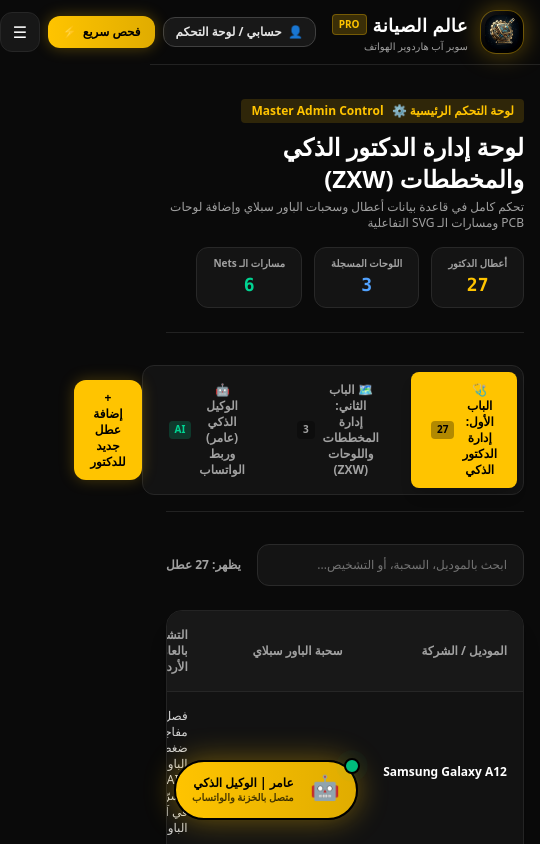
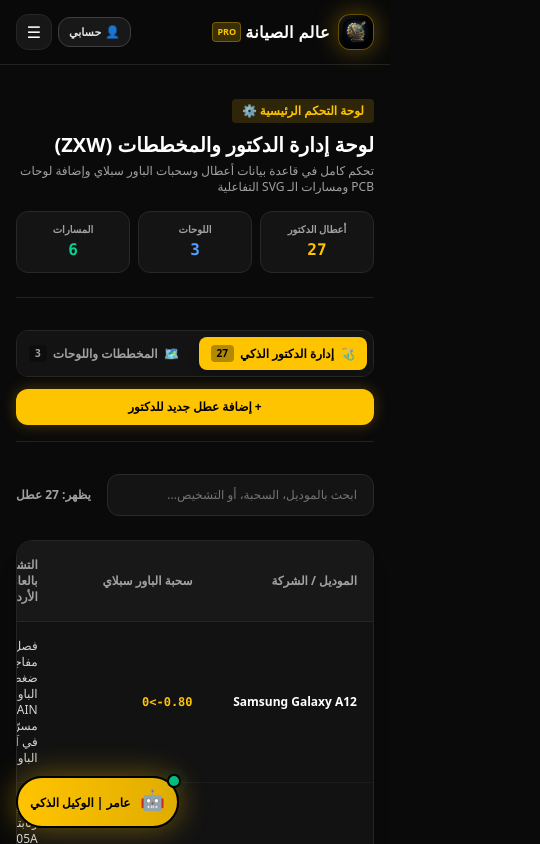
Before and after one commit to tahakhatip2-tech/alam-alsiana, a Next.js app: page /admin in a window 390 px wide. Shown: the top 844 px of the page, 540 px wide, since content can reach past the window. Built offline with nearby package versions, Linux system fonts and the light colour scheme.

Commit message:
fix(responsive): optimize mobile viewport, prevent horizontal overflow in navbar, admin and tools

```diff
--- a/src/app/admin/page.tsx
+++ b/src/app/admin/page.tsx
@@ -263,14 +263,14 @@ export default function AdminDashboardPage() {
   return (
     <div className="max-w-7xl mx-auto px-4 py-8 space-y-8 flex-1 w-full">
       {/* Top Admin Header */}
-      <div className="flex flex-col sm:flex-row sm:items-center justify-between gap-4 border-b border-[#222] pb-6">
+      <div className="flex flex-col md:flex-row md:items-center justify-between gap-4 border-b border-[#222] pb-6">
         <div>
           <div className="inline-flex items-center gap-2 px-2.5 py-1 rounded bg-[#FFC400]/15 text-[#FFC400] text-xs font-bold mb-2">
             <span>لوحة التحكم الرئيسية ⚙️</span>
-            <span>Master Admin Control</span>
+            <span className="hidden sm:inline">Master Admin Control</span>
           </div>
-          <h1 className="text-2xl sm:text-3xl font-black text-white flex items-center gap-2">
-            <span>لوحة إدارة الدكتور الذكي والمخططات (ZXW)</span>
+          <h1 className="text-xl sm:text-2xl md:text-3xl font-black text-white flex items-center gap-2">
+            <span>لوحة إدارة الدكتور والمخططات (ZXW)</span>
           </h1>
           <p className="text-neutral-400 text-xs sm:text-sm mt-1">
             تحكم كامل في قاعدة بيانات أعطال وسحبات الباور سبلاي وإضافة لوحات PCB ومسارات الـ SVG التفاعلية
@@ -278,58 +278,63 @@ export default function AdminDashboardPage() {
         </div>
 
         {/* Live Counters Banner */}
-        <div className="flex items-center gap-3">
-          <div className="bg-[#141414] border border-[#282828] px-4 py-2 rounded-xl text-center">
+        <div className="grid grid-cols-3 gap-2 sm:gap-3 w-full md:w-auto">
+          <div className="bg-[#141414] border border-[#282828] p-2.5 sm:px-4 sm:py-2 rounded-xl text-center">
             <span className="text-[10px] text-neutral-400 block font-bold">أعطال الدكتور</span>
-            <span className="text-lg font-black text-[#FFC400] font-mono">{stats.totalFaults}</span>
+            <span className="text-base sm:text-lg font-black text-[#FFC400] font-mono">{stats.totalFaults}</span>
           </div>
-          <div className="bg-[#141414] border border-[#282828] px-4 py-2 rounded-xl text-center">
-            <span className="text-[10px] text-neutral-400 block font-bold">اللوحات المسجلة</span>
-            <span className="text-lg font-black text-blue-400 font-mono">{stats.totalBoards}</span>
+          <div className="bg-[#141414] border border-[#282828] p-2.5 sm:px-4 sm:py-2 rounded-xl text-center">
+            <span className="text-[10px] text-neutral-400 block font-bold">اللوحات</span>
+            <span className="text-base sm:text-lg font-black text-blue-400 font-mono">{stats.totalBoards}</span>
           </div>
-          <div className="bg-[#141414] border border-[#282828] px-4 py-2 rounded-xl text-center">
-            <span className="text-[10px] text-neutral-400 block font-bold">مسارات الـ Nets</span>
-            <span className="text-lg font-black text-emerald-400 font-mono">{stats.totalTracks}</span>
+          <div className="bg-[#141414] border border-[#282828] p-2.5 sm:px-4 sm:py-2 rounded-xl text-center">
+            <span className="text-[10px] text-neutral-400 block font-bold">المسارات</span>
+            <span className="text-base sm:text-lg font-black text-emerald-400 font-mono">{stats.totalTracks}</span>
           </div>
         </div>
       </div>
 
       {/* Main Tabs: Hospital vs Schematic */}
-      <div className="flex items-center justify-between border-b border-[#222] pb-4">
-        <div className="flex items-center gap-3 bg-[#131313] p-1.5 rounded-xl border border-[#262626]">
+      <div className="flex flex-col lg:flex-row lg:items-center justify-between gap-3 border-b border-[#222] pb-4">
+        <div className="flex items-center gap-2 bg-[#131313] p-1.5 rounded-xl border border-[#262626] overflow-x-auto max-w-full">
           <button
             onClick={() => setActiveTab("hospital")}
-            className={`px-5 py-2.5 rounded-lg text-xs font-black transition-all flex items-center gap-2 ${
+            className={`px-3 sm:px-5 py-2 sm:py-2.5 rounded-lg text-xs font-black transition-all flex items-center gap-1.5 sm:gap-2 shrink-0 ${
               activeTab === "hospital"
                 ? "bg-[#FFC400] text-black shadow-lg"
                 : "text-neutral-400 hover:text-white"
             }`}
           >
-            <span>🩺 الباب الأول: إدارة الدكتور الذكي</span>
+            <span>🩺</span>
+            <span className="hidden sm:inline">الباب الأول: </span>
+            <span>إدارة الدكتور الذكي</span>
             <span className="bg-black/30 px-1.5 py-0.5 rounded text-[10px]">{faults.length}</span>
           </button>
 
           <button
             onClick={() => setActiveTab("schematic")}
-            className={`px-5 py-2.5 rounded-lg text-xs font-black transition-all flex items-center gap-2 ${
+            className={`px-3 sm:px-5 py-2 sm:py-2.5 rounded-lg text-xs font-black transition-all flex items-center gap-1.5 sm:gap-2 shrink-0 ${
               activeTab === "schematic"
                 ? "bg-blue-500 text-white shadow-lg"
                 : "text-neutral-400 hover:text-white"
             }`}
           >
-            <span>🗺️ الباب الثاني: إدارة المخططات واللوحات (ZXW)</span>
+            <span>🗺️</span>
+            <span className="hidden sm:inline">الباب الثاني: </span>
+            <span>المخططات واللوحات</span>
             <span className="bg-black/30 px-1.5 py-0.5 rounded text-[10px]">{boards.length}</span>
           </button>
 
           <button
             onClick={() => setActiveTab("agent")}
-            className={`px-5 py-2.5 rounded-lg text-xs font-black transition-all flex items-center gap-2 ${
+            className={`px-3 sm:px-5 py-2 sm:py-2.5 rounded-lg text-xs font-black transition-all flex items-center gap-1.5 sm:gap-2 shrink-0 ${
               activeTab === "agent"
                 ? "bg-emerald-500 text-black shadow-lg"
                 : "text-neutral-400 hover:text-white"
             }`}
           >
-            <span>🤖 الوكيل الذكي (عامر) وربط الواتساب</span>
+            <span>🤖</span>
+            <span>الوكيل (عامر)</span>
             <span className="bg-emerald-400/20 text-emerald-400 px-1.5 py-0.5 rounded text-[10px] font-bold">AI</span>
           </button>
         </div>
@@ -338,27 +343,27 @@ export default function AdminDashboardPage() {
         {activeTab === "hospital" ? (
           <button
             onClick={() => setShowAddFaultModal(true)}
-            className="px-4 py-2.5 rounded-xl bg-[#FFC400] text-black font-black text-xs hover:bg-[#E0AC00] transition-all shadow-[0_0_15px_rgba(255,196,0,0.25)] flex items-center gap-1.5"
+            className="w-full sm:w-auto px-4 py-2.5 rounded-xl bg-[#FFC400] text-black font-black text-xs hover:bg-[#E0AC00] transition-all shadow-[0_0_15px_rgba(255,196,0,0.25)] flex items-center justify-center gap-1.5 shrink-0"
           >
             <span>+ إضافة عطل جديد للدكتور</span>
           </button>
-        ) : (
-          <div className="flex items-center gap-2">
+        ) : activeTab === "schematic" ? (
+          <div className="flex items-center gap-2 flex-wrap w-full sm:w-auto">
             <button
               onClick={() => setShowAddBoardModal(true)}
-              className="px-3.5 py-2.5 rounded-xl bg-blue-600 hover:bg-blue-500 text-white font-black text-xs transition-colors flex items-center gap-1.5"
+              className="flex-1 sm:flex-initial px-3.5 py-2.5 rounded-xl bg-blue-600 hover:bg-blue-500 text-white font-black text-xs transition-colors flex items-center justify-center gap-1.5"
             >
-              <span>+ إضافة لوحة هاتف جديدة</span>
+              <span>+ إضافة لوحة هاتف</span>
             </button>
             <button
               onClick={() => setShowAddTrackModal(true)}
               disabled={!selectedBoardId}
-              className="px-3.5 py-2.5 rounded-xl bg-[#FFC400] text-black font-black text-xs hover:bg-[#E0AC00] transition-colors disabled:opacity-50 flex items-center gap-1.5"
+              className="flex-1 sm:flex-initial px-3.5 py-2.5 rounded-xl bg-[#FFC400] text-black font-black text-xs hover:bg-[#E0AC00] transition-colors disabled:opacity-50 flex items-center justify-center gap-1.5"
             >
-              <span>+ إضافة مسار (Track/Net) للوحة</span>
+              <span>+ إضافة مسار (Track)</span>
             </button>
           </div>
-        )}
+        ) : null}
       </div>
 
       {/* ======================================================== */}
--- a/src/app/globals.css
+++ b/src/app/globals.css
@@ -1,4 +1,12 @@
 @import "tailwindcss";
+
+html,
+body {
+  max-width: 100vw;
+  overflow-x: hidden;
+  width: 100%;
+  position: relative;
+}
 
 @layer base {
   :root {
--- a/src/app/schematic/page.tsx
+++ b/src/app/schematic/page.tsx
@@ -158,7 +158,7 @@ export default function SchematicPage() {
       </div>
 
       {/* Main Workspace Grid */}
-      <div className="grid grid-cols-1 lg:grid-cols-4 gap-6 flex-1">
+      <div className="grid grid-cols-1 lg:grid-cols-4 gap-6 flex-1 w-full max-w-full overflow-hidden">
         {/* Left/Sidebar: Tracks & Component inspector */}
         <div className="lg:col-span-1 space-y-4">
           <div className="bg-[#121212] border border-[#222] rounded-2xl p-5 space-y-4">
--- a/src/components/AgentWidget.tsx
+++ b/src/components/AgentWidget.tsx
@@ -95,31 +95,31 @@ export default function AgentWidget() {
   ];
 
   return (
-    <div className="fixed bottom-6 left-6 z-50 print:hidden font-sans">
+    <div className="fixed bottom-4 left-4 sm:bottom-6 sm:left-6 z-50 print:hidden font-sans">
       {/* Floating Circle Button */}
       {!isOpen && (
         <button
           onClick={() => setIsOpen(true)}
-          className="group relative flex items-center gap-3 bg-gradient-to-r from-[#FFC400] to-[#E0AC00] text-black px-4 py-3 rounded-full shadow-[0_0_30px_rgba(255,196,0,0.4)] hover:shadow-[0_0_40px_rgba(255,196,0,0.6)] hover:scale-105 active:scale-95 transition-all duration-200 border-2 border-black"
+          className="group relative flex items-center gap-2 sm:gap-3 bg-gradient-to-r from-[#FFC400] to-[#E0AC00] text-black px-3 py-2.5 sm:px-4 sm:py-3 rounded-full shadow-[0_0_30px_rgba(255,196,0,0.4)] hover:shadow-[0_0_40px_rgba(255,196,0,0.6)] hover:scale-105 active:scale-95 transition-all duration-200 border-2 border-black"
           aria-label="تحدث مع عامر الوكيل الذكي"
         >
           {/* Animated ping dot */}
-          <span className="absolute -top-1 -right-1 flex h-4 w-4">
+          <span className="absolute -top-1 -right-1 flex h-3.5 w-3.5 sm:h-4 sm:w-4">
             <span className="animate-ping absolute inline-flex h-full w-full rounded-full bg-emerald-400 opacity-75"></span>
-            <span className="relative inline-flex rounded-full h-4 w-4 bg-emerald-500 border-2 border-black"></span>
+            <span className="relative inline-flex rounded-full h-3.5 w-3.5 sm:h-4 sm:w-4 bg-emerald-500 border-2 border-black"></span>
           </span>
 
-          <span className="text-2xl animate-bounce">🤖</span>
-          <div className="flex flex-col text-right pr-1">
+          <span className="text-xl sm:text-2xl animate-bounce">🤖</span>
+          <div className="flex flex-col text-right pr-0.5 sm:pr-1">
             <span className="text-xs font-black leading-tight">عامر | الوكيل الذكي</span>
-            <span className="text-[10px] font-bold text-black/70">متصل بالخزنة والواتساب</span>
+            <span className="text-[9px] sm:text-[10px] font-bold text-black/70 hidden sm:block">متصل بالخزنة والواتساب</span>
           </div>
         </button>
       )}
 
       {/* Chat Window Panel */}
       {isOpen && (
-        <div className="w-[360px] sm:w-[420px] h-[580px] max-h-[85vh] bg-[#0E0E0E] border-2 border-[#FFC400]/40 rounded-3xl shadow-[0_20px_60px_rgba(0,0,0,0.8)] flex flex-col overflow-hidden animate-in fade-in zoom-in-95 duration-200">
+        <div className="w-[calc(100vw-2rem)] sm:w-[400px] h-[520px] sm:h-[580px] max-h-[85vh] bg-[#0E0E0E] border-2 border-[#FFC400]/40 rounded-3xl shadow-[0_20px_60px_rgba(0,0,0,0.8)] flex flex-col overflow-hidden animate-in fade-in zoom-in-95 duration-200">
           {/* Header */}
           <div className="bg-gradient-to-r from-[#171717] to-[#121212] border-b border-[#262626] p-4 flex items-center justify-between">
             <div className="flex items-center gap-3">
--- a/src/components/Navbar.tsx
+++ b/src/components/Navbar.tsx
@@ -41,22 +41,22 @@ export default function Navbar() {
     <header className="sticky top-0 z-50 border-b border-[#222222] bg-[#0A0A0A]/95 backdrop-blur-xl print:hidden">
       <div className="max-w-7xl mx-auto px-4 sm:px-6 h-16 flex items-center justify-between gap-4">
         {/* Brand Logo */}
-        <Link href="/" className="flex items-center gap-3 shrink-0 group">
-          <div className="relative w-11 h-11 rounded-2xl overflow-hidden bg-gradient-to-br from-[#1A1A1A] to-black border border-[#FFC400]/40 p-1 flex items-center justify-center shadow-[0_0_25px_rgba(255,196,0,0.35)] group-hover:shadow-[0_0_35px_rgba(255,196,0,0.6)] group-hover:scale-105 transition-all">
+        <Link href="/" className="flex items-center gap-2 sm:gap-3 shrink min-w-0 group">
+          <div className="relative w-9 h-9 sm:w-11 sm:h-11 rounded-xl sm:rounded-2xl overflow-hidden bg-gradient-to-br from-[#1A1A1A] to-black border border-[#FFC400]/40 p-1 flex items-center justify-center shrink-0 shadow-[0_0_25px_rgba(255,196,0,0.35)] group-hover:shadow-[0_0_35px_rgba(255,196,0,0.6)] group-hover:scale-105 transition-all">
             <img
               src="/logo.png"
               alt="شعار عالم الصيانة"
-              className="w-full h-full object-contain rounded-xl drop-shadow-md"
+              className="w-full h-full object-contain rounded-lg sm:rounded-xl drop-shadow-md"
             />
           </div>
-          <div className="flex flex-col">
-            <div className="flex items-center gap-1.5">
-              <span className="font-black text-lg text-white tracking-wide">عالم الصيانة</span>
-              <span className="text-[10px] bg-[#FFC400]/20 text-[#FFC400] px-1.5 py-0.5 rounded border border-[#FFC400]/30 font-black">
+          <div className="flex flex-col min-w-0">
+            <div className="flex items-center gap-1 sm:gap-1.5">
+              <span className="font-black text-base sm:text-lg text-white tracking-wide truncate">عالم الصيانة</span>
+              <span className="text-[9px] sm:text-[10px] bg-[#FFC400]/20 text-[#FFC400] px-1 sm:px-1.5 py-0.5 rounded border border-[#FFC400]/30 font-black shrink-0">
                 PRO
               </span>
             </div>
-            <span className="text-[10px] text-neutral-400 font-medium">سوبر آب هاردوير الهواتف</span>
+            <span className="text-[9px] sm:text-[10px] text-neutral-400 font-medium hidden sm:block truncate">سوبر آب هاردوير الهواتف</span>
           </div>
         </Link>
 
@@ -202,24 +202,25 @@ export default function Navbar() {
         </nav>
 
         {/* Right Section: Quick Action + Dashboard / Account + Admin + Mobile Menu */}
-        <div className="flex items-center gap-2 shrink-0">
+        <div className="flex items-center gap-1.5 sm:gap-2 shrink-0">
           {/* User Dashboard / Account Button */}
           <Link
             href="/dashboard"
-            className={`px-3 py-1.5 rounded-xl border text-xs font-black transition-all flex items-center gap-1.5 ${
+            className={`px-2.5 sm:px-3 py-1.5 rounded-xl border text-xs font-black transition-all flex items-center gap-1 sm:gap-1.5 ${
               pathname === "/dashboard"
                 ? "bg-[#FFC400] text-black border-[#FFC400] shadow-[0_0_15px_rgba(255,196,0,0.3)]"
                 : "bg-[#181818] border-neutral-700 text-neutral-200 hover:text-[#FFC400] hover:border-[#FFC400]/40"
             }`}
           >
             <span>👤</span>
-            <span>حسابي / لوحة التحكم</span>
+            <span className="hidden sm:inline">حسابي / لوحة التحكم</span>
+            <span className="sm:hidden text-[11px]">حسابي</span>
           </Link>
 
           {/* Admin Link Button */}
           <Link
             href="/admin"
-            className={`hidden sm:flex px-3 py-1.5 rounded-xl border text-xs font-bold transition-all items-center gap-1.5 ${
+            className={`hidden md:flex px-3 py-1.5 rounded-xl border text-xs font-bold transition-all items-center gap-1.5 ${
               pathname === "/admin"
                 ? "bg-amber-500/20 text-amber-300 border-amber-500/50 shadow"
                 : "border-neutral-800 text-neutral-400 hover:text-white hover:bg-neutral-900"
@@ -232,7 +233,7 @@ export default function Navbar() {
           {/* Quick Doctor CTA Button */}
           <Link
             href="/hospital"
-            className="px-3.5 py-2 rounded-xl bg-gradient-to-r from-[#FFC400] to-[#E0AC00] text-black font-black text-xs hover:scale-105 active:scale-95 transition-all shadow-[0_0_15px_rgba(255,196,0,0.3)] flex items-center gap-1.5"
+            className="hidden sm:flex px-3.5 py-2 rounded-xl bg-gradient-to-r from-[#FFC400] to-[#E0AC00] text-black font-black text-xs hover:scale-105 active:scale-95 transition-all shadow-[0_0_15px_rgba(255,196,0,0.3)] items-center gap-1.5"
           >
             <span>فحص سريع</span>
             <span>⚡</span>
@@ -241,7 +242,7 @@ export default function Navbar() {
           {/* Mobile Hamburger Button */}
           <button
             onClick={() => setMobileMenuOpen(!mobileMenuOpen)}
-            className="lg:hidden w-10 h-10 rounded-xl bg-neutral-900 border border-neutral-800 flex items-center justify-center text-white text-base hover:bg-neutral-800 transition-colors"
+            className="lg:hidden w-9 h-9 sm:w-10 sm:h-10 rounded-xl bg-neutral-900 border border-neutral-800 flex items-center justify-center text-white text-base hover:bg-neutral-800 transition-colors shrink-0"
             aria-label="القائمة الرئيسية"
           >
             {mobileMenuOpen ? "✕" : "☰"}
```
Also changed, not shown: src/app/layout.tsx (+7 -1 lines), src/app/tools/page.tsx (+5 -5 lines).
